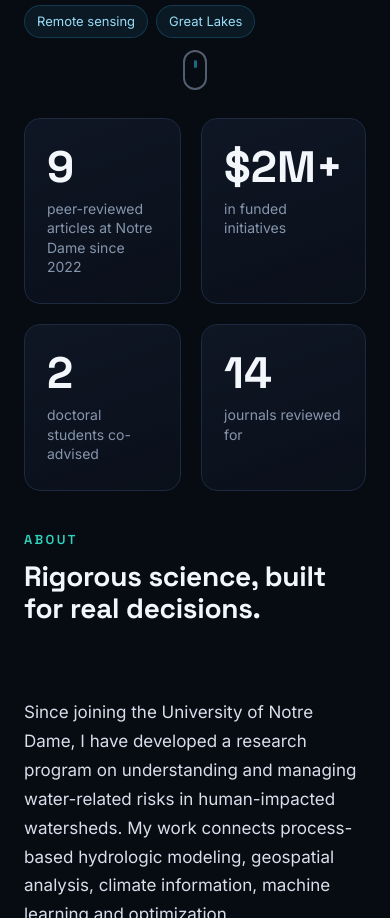
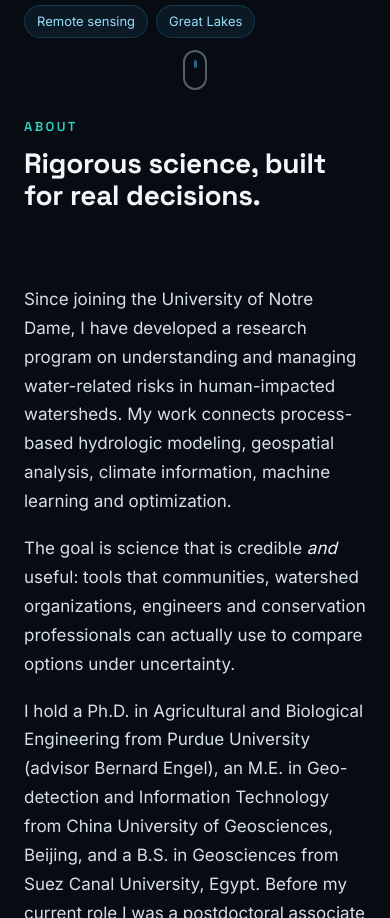
Before and after one commit to MohAboelnoure/MohAboelnoure.github.io, a plain HTML site: page index.html in a window 390 px wide. Shown: the part 958-1876 px from the top of the page. Drawn offline with Linux system fonts and the light colour scheme.

Commit message:
Remove stats row.

```diff
--- a/index.html
+++ b/index.html
@@ -55,14 +55,6 @@
     </div>
   </div>
   <a href="#about" class="scroll" aria-label="Scroll down"><span></span></a>
-</section>
-
-<!-- STATS -->
-<section class="stats wrap">
-  <div class="stat reveal"><b data-count="9">0</b><span>peer-reviewed articles at Notre Dame since 2022</span></div>
-  <div class="stat reveal"><b data-count="2" data-prefix="$" data-suffix="M+">0</b><span>in funded initiatives</span></div>
-  <div class="stat reveal"><b data-count="2">0</b><span>doctoral students co-advised</span></div>
-  <div class="stat reveal"><b data-count="14">0</b><span>journals reviewed for</span></div>
 </section>
 
 <!-- ABOUT -->
--- a/script.js
+++ b/script.js
@@ -54,18 +54,10 @@ addEventListener("scroll", () => nav.classList.toggle("scrolled", scrollY > 20),
 document.getElementById("burger").onclick = () => menu.classList.toggle("open");
 menu.addEventListener("click", e => { if(e.target.tagName==="A") menu.classList.remove("open"); });
 
-/* ---- reveal + count-up ---- */
+/* ---- reveal on scroll ---- */
 const io = new IntersectionObserver(es => es.forEach(e => {
   if(!e.isIntersecting) return;
   e.target.classList.add("in");
-  const c = e.target.querySelector("[data-count]");
-  if(c && !c.dataset.done){
-    c.dataset.done = 1;
-    const n = +c.dataset.count, pre = c.dataset.prefix||"", suf = c.dataset.suffix||"";
-    let t0; const step = t => { t0 ??= t; const k = Math.min((t-t0)/1100,1);
-      c.textContent = pre + Math.round(n*(1-Math.pow(1-k,3))) + suf; if(k<1) requestAnimationFrame(step); };
-    requestAnimationFrame(step);
-  }
   io.unobserve(e.target);
 }), {threshold:.12});
 document.querySelectorAll(".reveal").forEach(el => io.observe(el));
--- a/style.css
+++ b/style.css
@@ -65,11 +65,6 @@ h1 em{font-style:normal;background:linear-gradient(100deg,var(--a),var(--b));-we
 .scroll span{position:absolute;left:50%;top:7px;width:3px;height:8px;border-radius:2px;background:var(--a);transform:translateX(-50%);animation:dot 1.8s infinite}
 @keyframes dot{50%{top:19px;opacity:.2}}
 
-/* stats */
-.stats{display:grid;grid-template-columns:repeat(4,1fr);gap:20px;padding-top:0;padding-bottom:40px}
-.stat{padding:26px 22px;border-radius:var(--r);background:linear-gradient(160deg,rgba(16,24,39,.9),rgba(13,20,32,.6));border:1px solid var(--line)}
-.stat b{display:block;font:700 44px 'Space Grotesk';color:var(--head);line-height:1}
-.stat span{display:block;margin-top:10px;font-size:14px;color:var(--mute);line-height:1.4}
 
 /* split */
 .split{display:grid;grid-template-columns:1fr 1.5fr;gap:56px}
@@ -140,8 +135,9 @@ h1 em{font-style:normal;background:linear-gradient(100deg,var(--a),var(--b));-we
 
 @media(max-width:900px){
   .hero-grid,.split{grid-template-columns:1fr}
-  .portrait{order:-1;width:230px;margin:10px 0 24px}  .cards.three,.cards.two{grid-template-columns:1fr}
-  .cards.four,.stats{grid-template-columns:repeat(2,1fr)}
+  .portrait{order:-1;width:230px;margin:10px 0 24px}
+  .cards.three,.cards.two{grid-template-columns:1fr}
+  .cards.four{grid-template-columns:repeat(2,1fr)}
   .burger{display:block}
   nav{position:absolute;top:100%;left:0;right:0;flex-direction:column;align-items:stretch;gap:0;background:rgba(7,11,18,.97);padding:10px 24px 20px;display:none;border-bottom:1px solid var(--line)}
   nav.open{display:flex}
```
